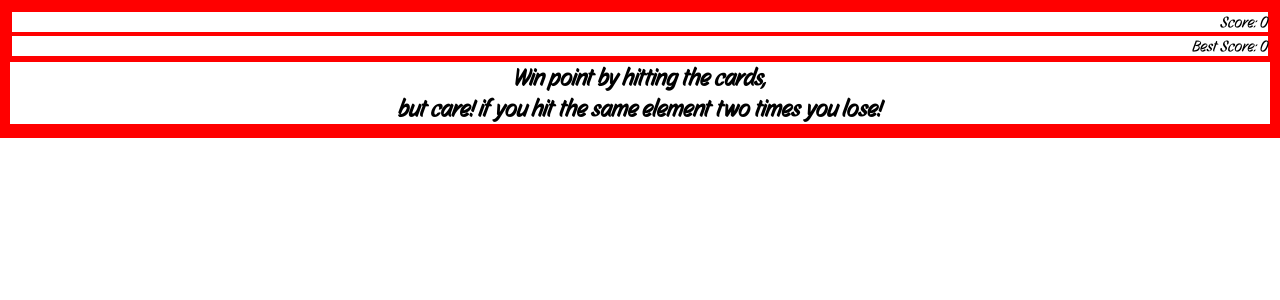
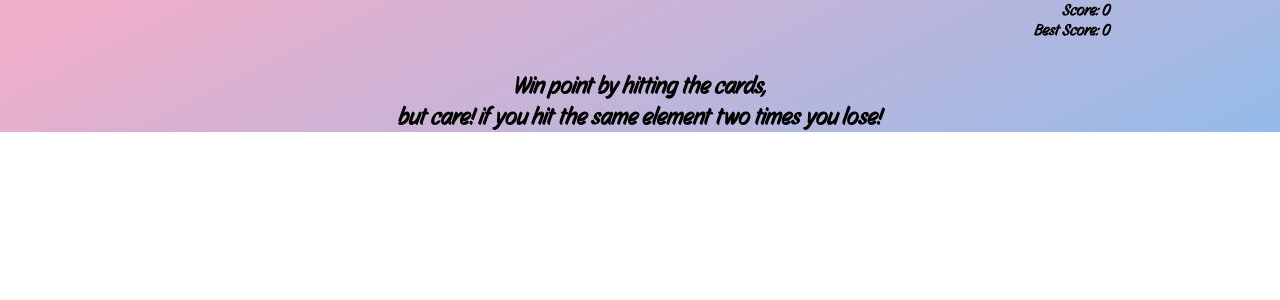
Before and after one commit to Vincde/Project-Memory-Card, a React (Vite) app: page / in a window 1280 px wide. Shown: the top 300 px of the page. Built offline with nearby package versions, Linux system fonts and the light colour scheme; no server answers.

Commit message:
Add linear gradient css

```diff
--- a/src/App.css
+++ b/src/App.css
@@ -6,6 +6,5 @@
 *{
     margin: 0;
     padding: 0;
-    border:2px solid red;
     font-family: 'myFont';
 }
--- a/src/styles/scoreBoard.css
+++ b/src/styles/scoreBoard.css
@@ -1,7 +1,16 @@
 .scoreBoard div{
     text-align: right;
+    margin-right: 170px;
+    font-weight: bold;
 }
 
 .scoreBoard h2{
+    margin-top: 30px;
     text-align: center;
 }
+
+
+.scoreBoard{
+background: #EEAECA;
+background: linear-gradient(153deg,rgba(238, 174, 202, 1) 7%, rgba(148, 187, 233, 1) 100%);
+}
```
